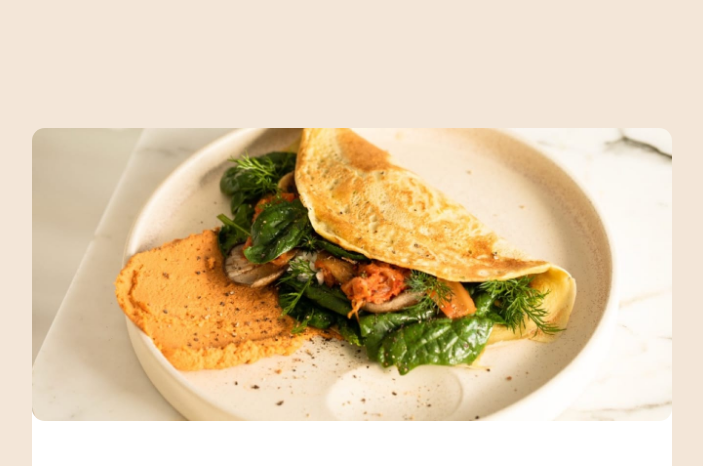
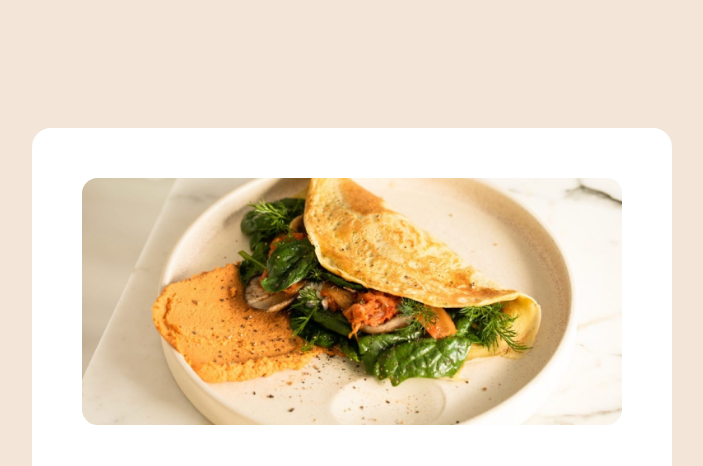
Before and after one commit to shElkhateeb/recipe-page-main, a plain HTML site: page index.html in a window 1280 px wide. Shown: the top 466 px of the page, without its empty margins (288-991 px from the left). Drawn offline with Linux system fonts and the light colour scheme.

Commit message:
Style image for wide screens

```diff
--- a/css/style.css
+++ b/css/style.css
@@ -151,10 +151,11 @@ main > section:nth-child(3) {
   }
 
   img {
-    border-radius: 1vw;
-    -webkit-border-radius: 1vw;
-    -moz-border-radius: 1vw;
-    -ms-border-radius: 1vw;
-    -o-border-radius: 1vw;
+    border-radius: calc(var(--margin) * 1.3);
+    -webkit-border-radius: calc(var(--margin) * 1.3);
+    -moz-border-radius: calc(var(--margin) * 1.3);
+    -ms-border-radius: calc(var(--margin) * 1.3);
+    -o-border-radius: calc(var(--margin) * 1.3);
+    border: var(--margin) solid white;
   }
 }
```
